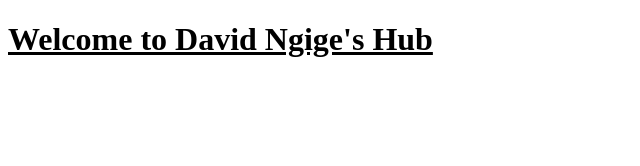
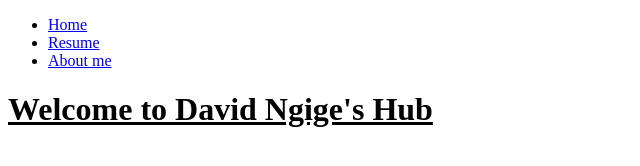
Before and after one commit to dnov09/itmd361-project1, a plain HTML site: page index.html in a window 1280 px wide. Shown: the whole page, without its empty margins (0-640 px from the left). Drawn offline with Linux system fonts and the light colour scheme.

Commit message:
added navigation to all 3 files

```diff
--- a/index.html
+++ b/index.html
@@ -8,6 +8,22 @@
 </head>
 
 <body>
+    <!-- NAVIGATION -->
+    <nav>
+        <ul>
+            <li>
+               <a href="index.html">Home</a>
+            </li>
+            <li>
+               <a href="resume.html">Resume</a>
+            </li>
+            <li>
+               <a href="aboutme.html">About me</a>
+            </li>
+
+        </ul>
+    </nav>
+    <!-- TODO: Center -->
     <h1><u>Welcome to David Ngige's Hub</u></h1>
 </body>
 
```
Also changed, not shown: aboutme.html (+14 -0 lines), resume.html (+17 -0 lines), resume.txt.
